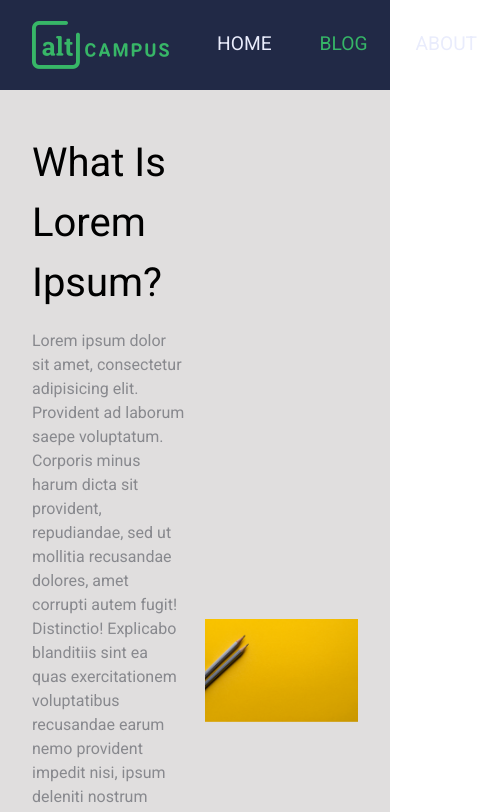
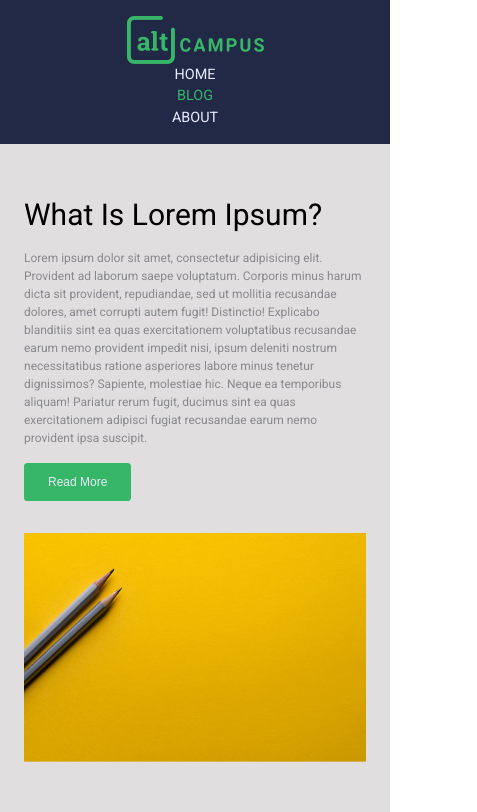
Before and after one commit to aditidubey003/Responsive_layouts, a website: page block-BHaacm/index.html in a window 390 px wide. Shown: the top 812 px of the page, 477 px wide, since content can reach past the window. Drawn offline with Linux system fonts and the light colour scheme.

Commit message:
completed the Mobile layout

```diff
--- a/block-BHaacm/assets/stylesheet/style.css
+++ b/block-BHaacm/assets/stylesheet/style.css
@@ -141,12 +141,13 @@ html {
 body {
   line-height: 1.5;
   font-family: "Roboto", sans-serif;
+  /* overflow-x: hidden; */
 }
 
 .container{
   max-width: 1200px;
   margin: 0 auto;
-  padding: 0 32px;
+  padding: 0 2rem;
 }
 
 
@@ -160,6 +161,7 @@ body {
   display: flex;
   flex-direction: column;
   justify-content: space-between;
+
   /* align-items: center; */
 }
 /* Header */
@@ -175,6 +177,7 @@ body {
   margin-left: 3rem;
   font-size: 1.2rem;
   align-items: center;
+  /* margin: 0 10px; */
 }
 
 #active-item{
@@ -182,9 +185,12 @@ body {
 }
 
 /* Article-section  */
+.flex-48{
+  flex: 0 1 48%;
+}
 
-.article, .article-img{
-  width: 47%;
+.flex-30{
+  flex: 0 1 30%;
 }
 .article-section{
   padding: 2.7rem 0;
@@ -225,9 +231,7 @@ font-weight: 400;
 .blog-section img{
   width: 100%;
 }
-.card{
-width: 30%;
-}
+
 
 .card h4{
   font-size: 1.6rem;
@@ -264,3 +268,32 @@ width: 30%;
   color: var(--text);
   margin-left: 2rem;
 }
+
+
+.flex-col{
+display: flex;
+flex-direction: column;
+}
+
+/* Mobile Layout */
+
+@media screen and (max-width: 768px) {
+html{
+  font-size: 12px;
+}
+  .flex, .flex-2{
+    flex-wrap: wrap;
+  }
+.flex-48, .flex-30{
+flex: 1 1 100%;
+margin: 16px 0;
+}
+
+.column{
+  flex-direction: column;
+}
+
+.nav-items li{
+  margin-left: 0;
+}
+}
--- a/block-BHaacm/index.html
+++ b/block-BHaacm/index.html
@@ -16,13 +16,13 @@
   </head>
   <body>
     <header class="header">
-      <div class="container flex">
+      <div class="container flex column">
         <img src="./assets/media/logo.png" alt="logo">
-        <div class="nav-bar">
-          <ul class="nav-items flex">
-            <li><a href=""></a>Home</li>
-            <li id="active-item"><a href=""></a>Blog</li>
-            <li><a href=""></a>About</li>
+        <div class="nav-bar ">
+          <ul class="nav-items flex column">
+              <li><a href=""></a>Home</li>
+              <li id="active-item"><a href=""></a>Blog</li>
+              <li><a href=""></a>About</li>
           </ul>
         </div>
       </div>
@@ -30,7 +30,7 @@
     <main>
       <section class="article-section">
         <div class="container flex">
-          <article class="article">
+          <article class="article flex-48">
             <h2>What Is Lorem Ipsum?</h2>
             <p>
               Lorem ipsum dolor sit amet, consectetur adipisicing elit.
@@ -46,7 +46,7 @@
             </p>
            <button class="read-more-btn">Read More</button>
           </article>
-          <div class="article-img">
+          <div class="article-img flex-48">
             <img src="./assets/media/01.png" alt="">
           </div>
 
@@ -57,7 +57,7 @@
         <div class="container">
           <h3>Our Blog</h3>
           <div class="cards-section flex">
-             <div class="card flex-2">
+             <div class="card flex-30 flex-2">
               <img src="./assets/media/02.png" alt="coffee-mug">
               <h4>Why so we use it?</h4>
               <p>Lorem ipsum dolor sit amet
@@ -71,7 +71,7 @@
                 </div>
 
              </div>
-             <div class="card flex-2">
+             <div class="card flex-30 flex-2">
               <img src="./assets/media/03.png" alt="telephone">
               <h4>Where does it come from?</h4>
               <p>Lorem ipsum dolor sit amet
@@ -84,7 +84,7 @@
                   <button class="read-more-btn-small">Read more</button>
                 </div>
              </div>
-             <div class="card flex-2">
+             <div class="card flex-30 flex-2">
               <img src="./assets/media/04.png" alt="pc">
               <h4>Where can I get some?</h4>
               <p>Lorem ipsum dolor sit amet
```
